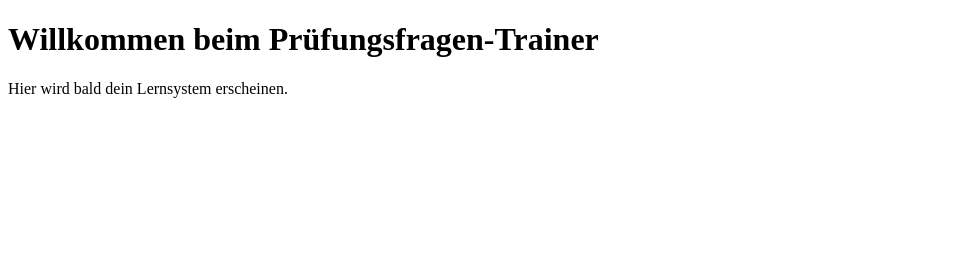
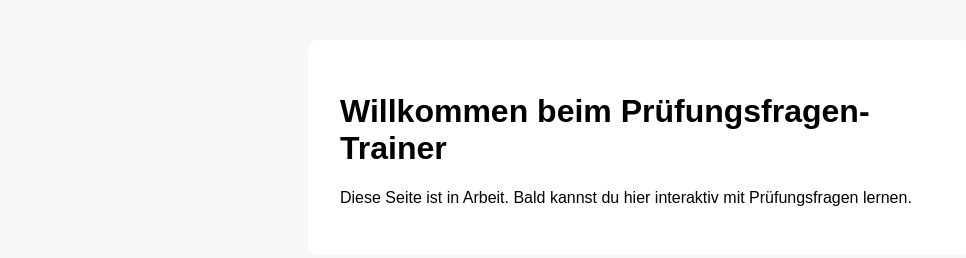
Before and after one commit to faizi-uni/pruefungsfragen-trainer, a plain HTML site: page index.html in a window 1280 px wide. Shown: the whole page, without its empty margins (0-966 px from the left). Drawn offline with Linux system fonts and the light colour scheme.

Commit message:
Update index.html

```diff
--- a/index.html
+++ b/index.html
@@ -3,9 +3,16 @@
 <head>
   <meta charset="UTF-8">
   <title>Prüfungsfragen-Trainer</title>
+  <style>
+    body { font-family: sans-serif; padding: 2rem; background: #f7f7f7; }
+    .box { background: white; padding: 2rem; border-radius: 10px; max-width: 600px; margin: auto; }
+    button { margin-top: 1rem; padding: 0.5rem 1rem; }
+  </style>
 </head>
 <body>
-  <h1>Willkommen beim Prüfungsfragen-Trainer</h1>
-  <p>Hier wird bald dein Lernsystem erscheinen.</p>
+  <div class="box">
+    <h1>Willkommen beim Prüfungsfragen-Trainer</h1>
+    <p>Diese Seite ist in Arbeit. Bald kannst du hier interaktiv mit Prüfungsfragen lernen.</p>
+  </div>
 </body>
 </html>
```
